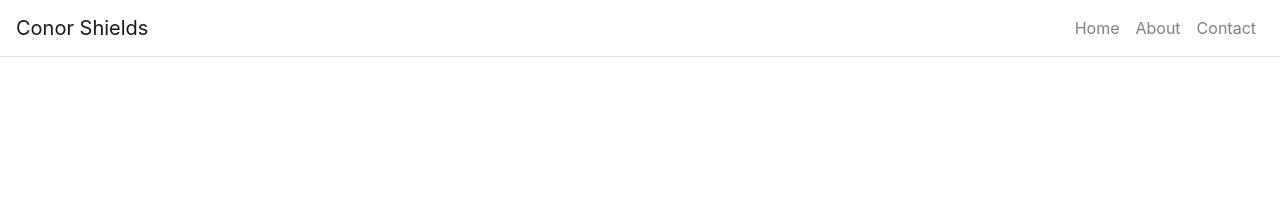
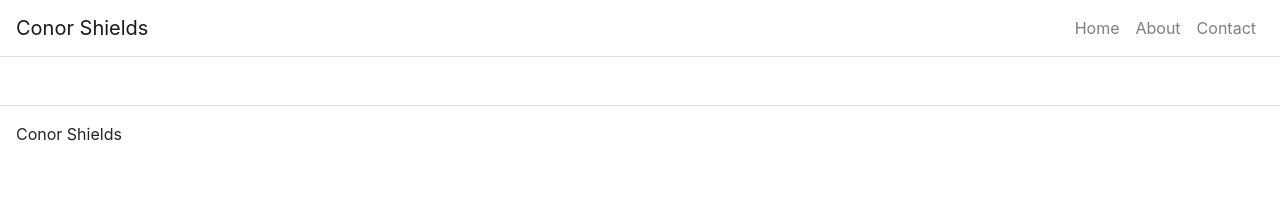
Before and after one commit to cshields236/React-personal-site, a React (Create React App) app: page / in a window 1280 px wide. Shown: the top 212 px of the page. Built offline with nearby package versions, Linux system fonts and the light colour scheme.

Commit message:
adding footer component

```diff
--- a/src/App.js
+++ b/src/App.js
@@ -3,6 +3,8 @@ import './App.css';
 import { BrowserRouter as Router, Route, Link } from 'react-router-dom'
 import { Container, Navbar } from 'react-bootstrap';
 import Nav from 'react-bootstrap/Nav'
+
+import Footer from '../src/components/Footer'
 
 class App extends React.Component {
 
@@ -37,7 +39,7 @@ class App extends React.Component {
         <Container className="p-0" fluid={true}>
           <Navbar className="border-bottom" bg='transparent' expand='lg'>
             <Navbar.Brand>Conor Shields</Navbar.Brand>
-            <Navbar.Toggle aria-controls="navbar-toggle" />
+            <Navbar.Toggle className='border-0' aria-controls="navbar-toggle" />
             <Navbar.Collapse id='nav-toggle'>
               <Nav className='ml-auto'>
                 <Link className='nav-link' to=''>Home</Link>
@@ -46,6 +48,8 @@ class App extends React.Component {
               </Nav>
             </Navbar.Collapse>
           </Navbar>
+
+          <Footer />
         </Container>
       </Router>
     )
--- /dev/null
+++ b/src/components/Footer.js
@@ -0,0 +1,19 @@
+import React from 'react'
+import { Container, Row, Col } from 'react-bootstrap';
+
+function Footer() {
+    return (
+        <footer className='mt-5'>
+            <Container fluid={true}>
+                <Row className='border-top justify-content p-3'>
+                    <Col className='p-0' md={3} sm={12}>
+                    Conor Shields
+                    </Col>
+                </Row>
+            </Container>
+
+        </footer>
+    );
+}
+
+export default Footer;
```
